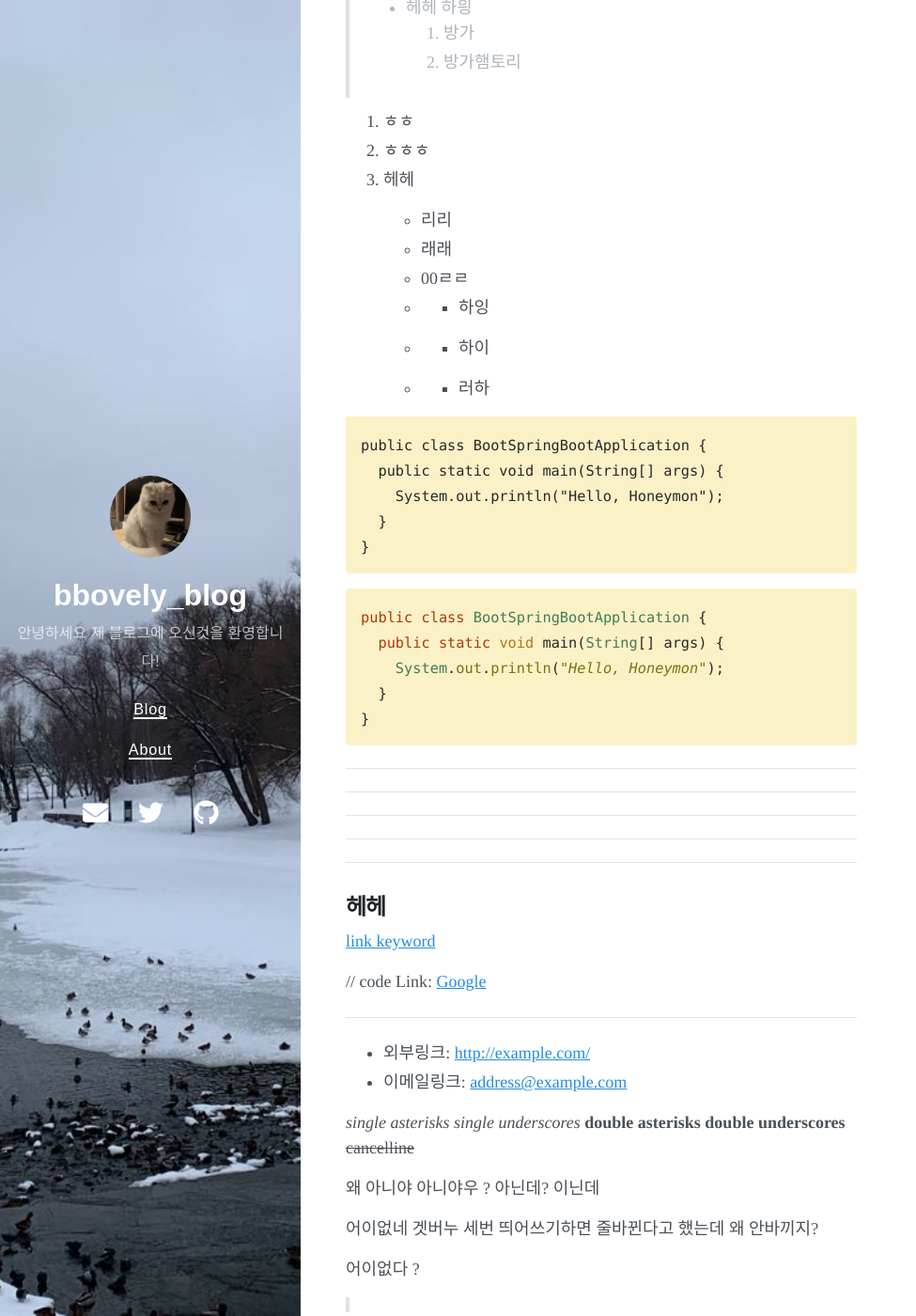
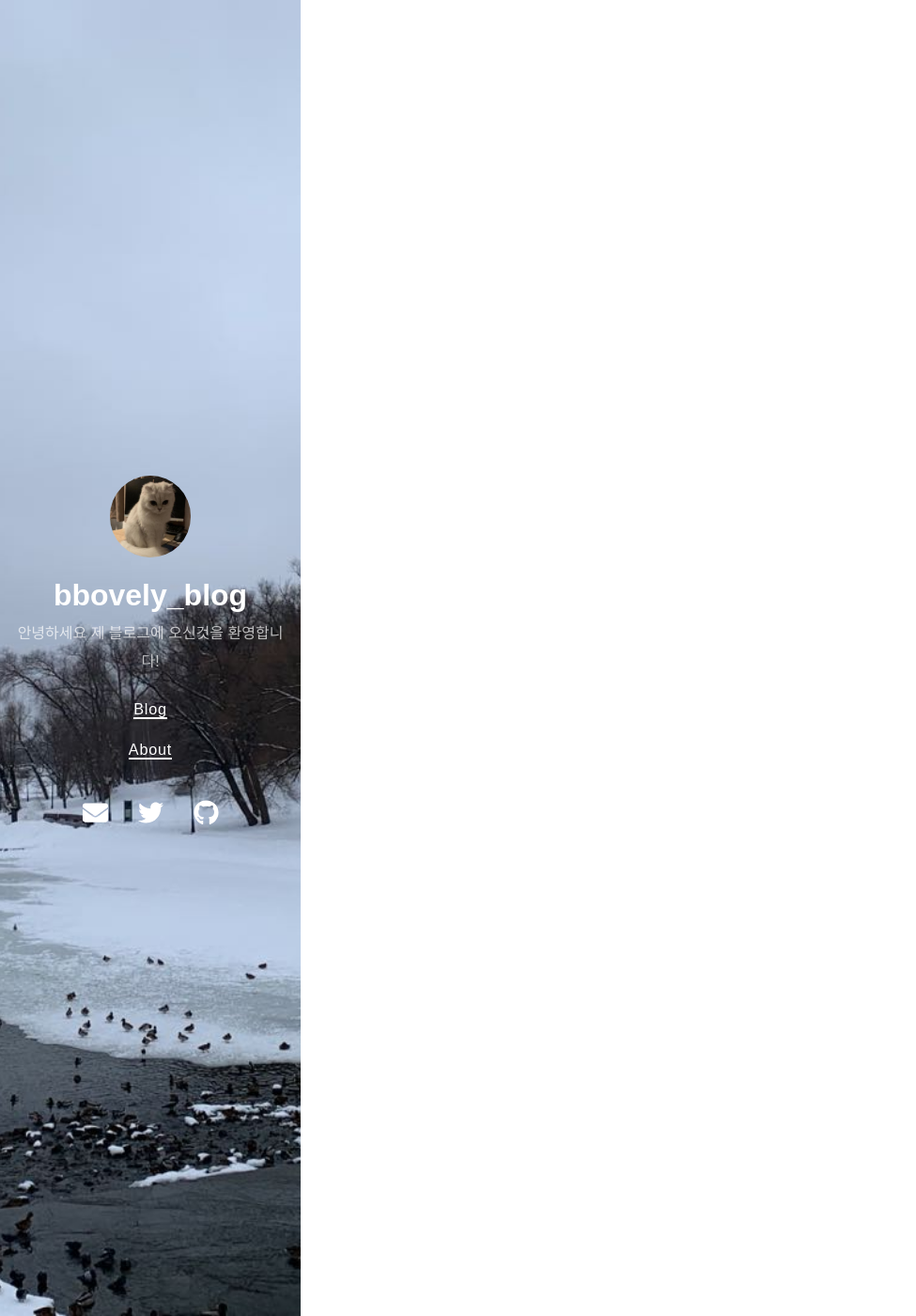
Before and after one commit to bbovely/bbovely.github.io, a Jekyll site: the page built from about.md, in a window 1280 px wide and 1400 px high, scrolled down 589 px. Shown: the whole window at 94% size, without its empty margins (0-975 px from the left). Built offline with Jekyll 4.4.1, drawn with Linux system fonts in a browser that asks for light colours; nearby versions of some CDN libraries; some of the changed text lies outside the part shown.

````diff
--- a/about.md
+++ b/about.md
@@ -6,89 +6,3 @@ title: About
 **Not Pure Poole** is a simple, beautiful, and powerful Jekyll theme for blogs. It is built on [Poole](https://github.com/poole/poole) and [Pure](https://purecss.io/).
 
 For more information about Not Pure Poole, please browse the [README](https://github.com/vszhub/not-pure-poole) file.
-<!--
-# This is a H1
-## This is a H2
-### This is a H3
-#### This is a H4
-##### This is a H5
-###### This is a H6
-
-> This is a first blockqute.
->	> This is a second blockqute.
->	>	> This is a third blockqute.
->  - 헤헤 하읭
->   1. 방가
->   2. 방가햄토리
-
-1. ㅎㅎ
-2. ㅎㅎㅎ
-3. 헤헤
-
-   * 리리
-   * 래래
-   * 00ㄹㄹ
-   * * 하잉
-   *  * 하이
-   *  * 러하
-
-
-
-
-```
-public class BootSpringBootApplication {
-  public static void main(String[] args) {
-    System.out.println("Hello, Honeymon");
-  }
-}
-```
-
-```java
-public class BootSpringBootApplication {
-  public static void main(String[] args) {
-    System.out.println("Hello, Honeymon");
-  }
-}
-```
-
-* * *
-
-***
-
-*****
-
-- - -
-
----------------------------------------
-
-## 헤헤
-
-
-[link keyword][id]
-
-[id]: URL "Optional Title here"
-
-// code
-Link: [Google][googlelink]
-
-[googlelink]: https://google.com "Go google"
-
-
-***
-
-* 외부링크: <http://example.com/>
-* 이메일링크: <address@example.com>
-
-*single asterisks*
-_single underscores_
-**double asterisks**
-__double underscores__
-~~cancelline~~
-
-왜  아니야     아니야우 ? 아닌데?   이닌데
-
-
-어이없네    겟버누 세번 띄어쓰기하면 줄바뀐다고 했는데 왜 안바끼지?
-
-어이없다       ?
->
````
Also changed, not shown: _posts/2020-10-01-releasing-not-pure-poole-v0-1-0.md (+0 -2 lines), _posts/2020-10-02-testing-mathjax.md (+0 -2 lines), _posts/2022-03-02-ㅎㅎㅎ-ㅎㅎ.md (added, +8 -0 lines), _posts/2022-03-19-welcome to bbovely's blog! .md (+0 -2 lines).
